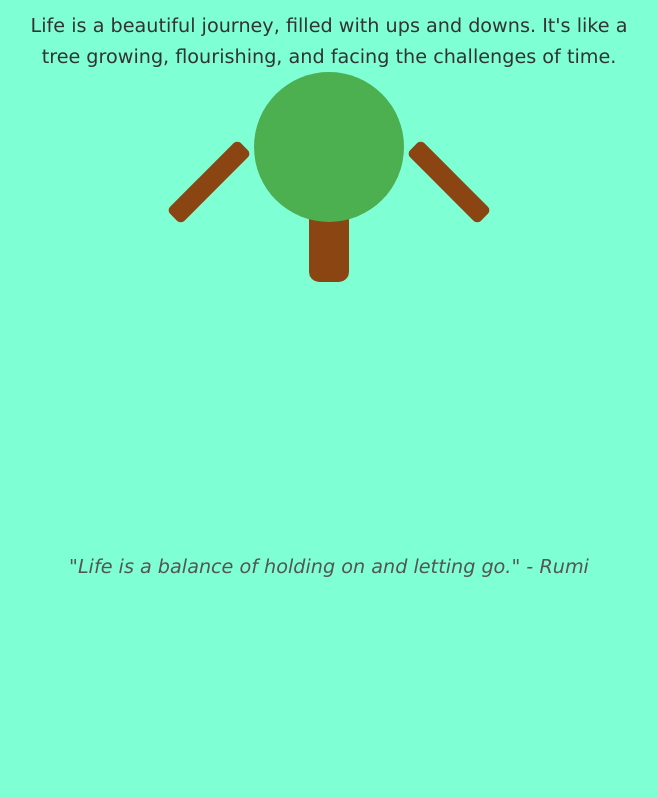
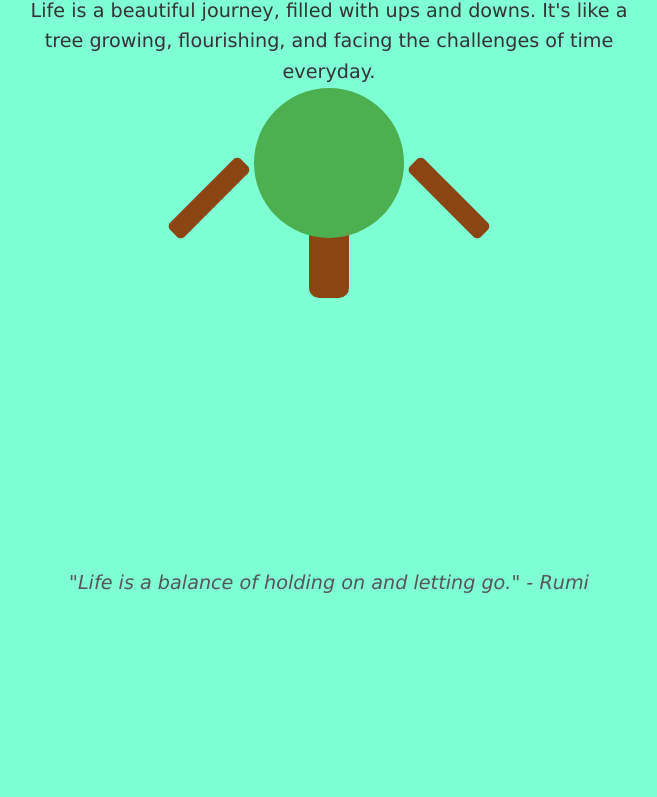
Before and after one commit to marjorie999/git-backup, a plain HTML site: page index.html in a window 1280 px wide. Shown: the part 331-1128 px from the top of the page, without its empty margins (311-968 px from the left). Drawn offline with Linux system fonts and the light colour scheme.

Commit message:
Updated index.html

```diff
--- a/index.html
+++ b/index.html
@@ -97,7 +97,7 @@
 <body>
     <div class="container">
         <h1>The Journey of Life</h1>
-        <p>Life is a beautiful journey, filled with ups and downs. It's like a tree growing, flourishing, and facing the challenges of time.</p>
+        <p>Life is a beautiful journey, filled with ups and downs. It's like a tree growing, flourishing, and facing the challenges of time everyday.</p>
 
         <div class="tree">
             <div class="trunk"></div>
```
